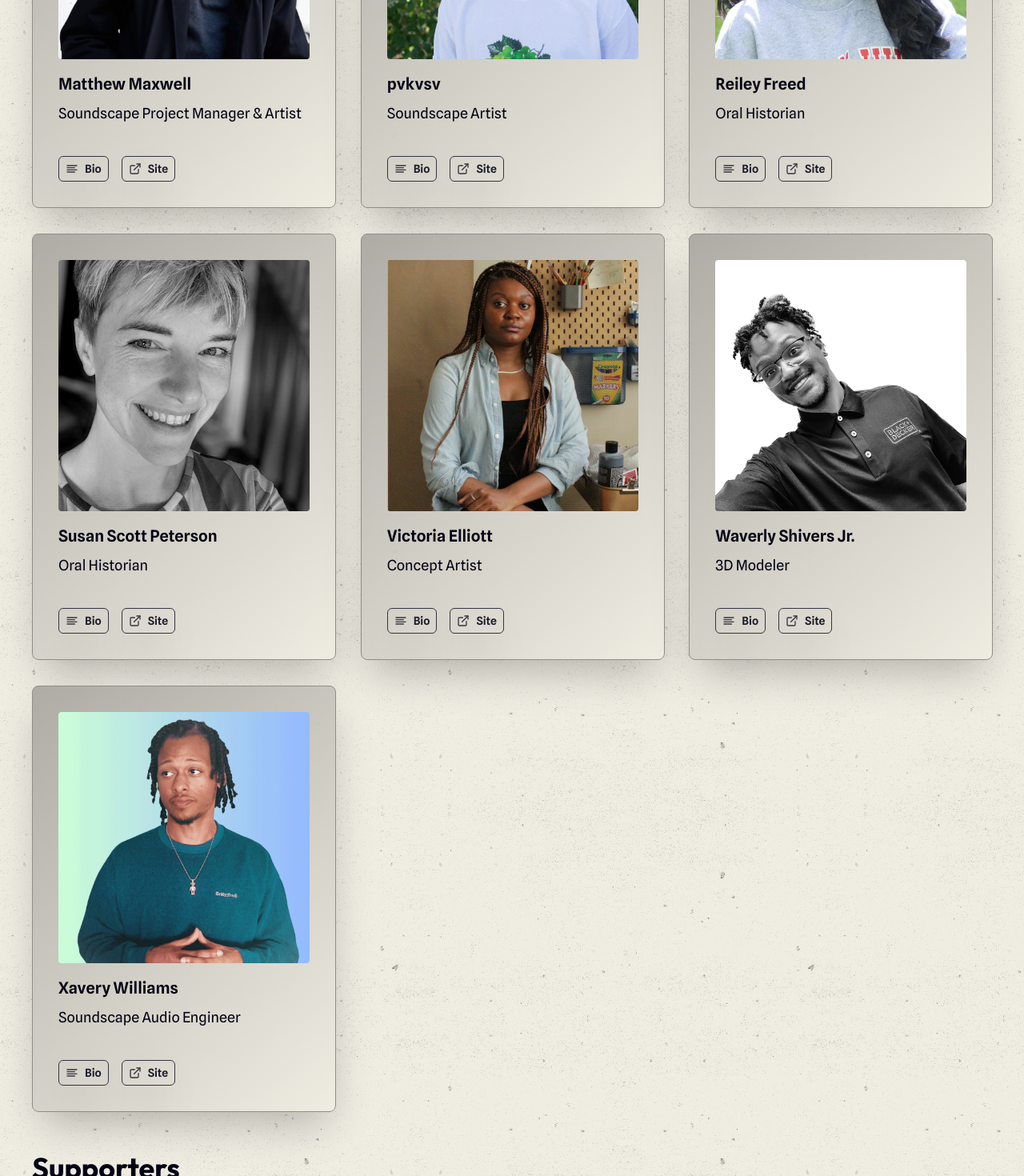
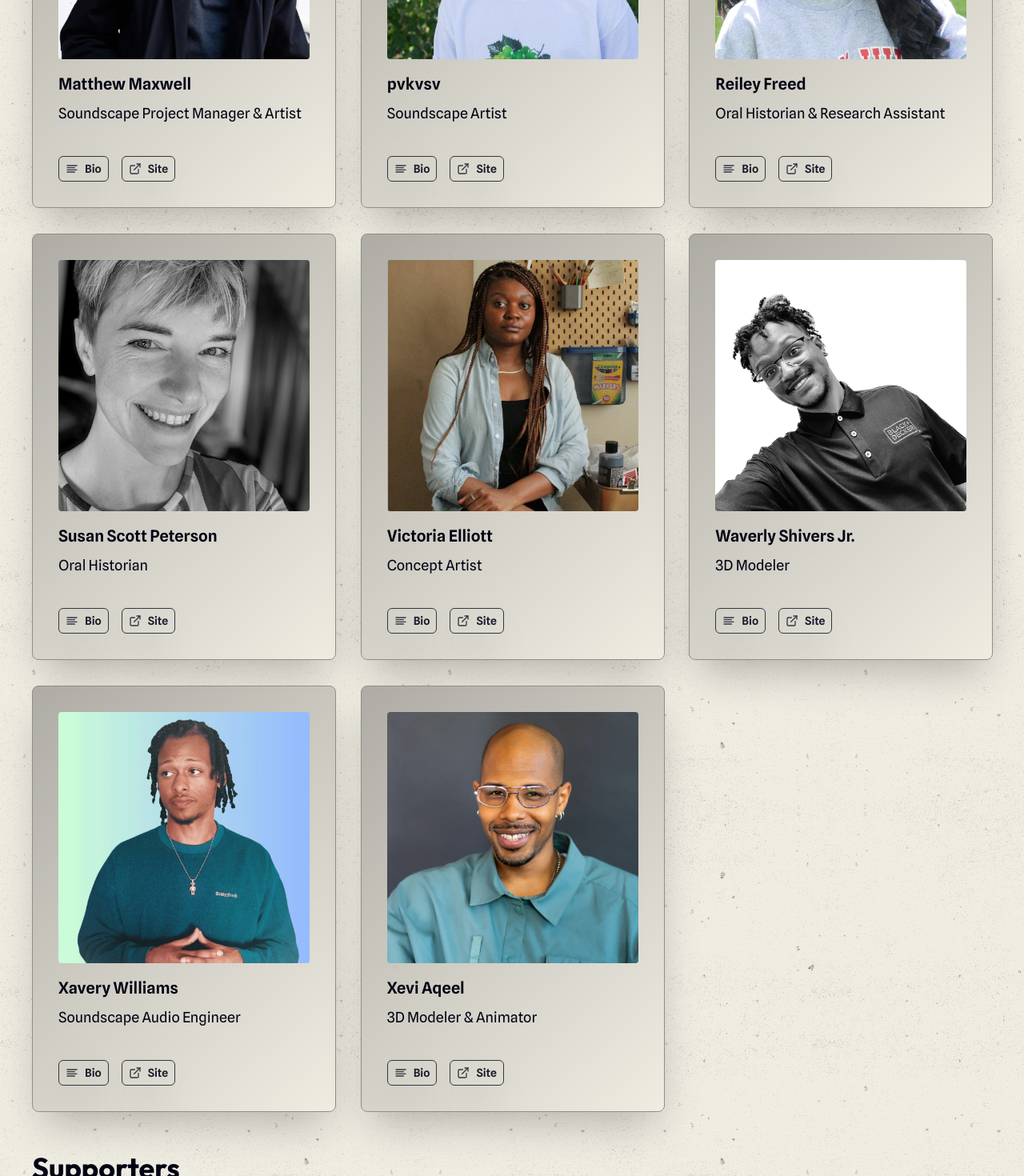
Before and after one commit to lookingglasspgh/lg-site-v1, a Next.js app: page /contributors in a window 1280 px wide. Shown: the part 2240-3710 px from the top of the page at 80% size. Built offline with nearby package versions, Linux system fonts and the light colour scheme.

Commit message:
feat: xevi add

```diff
--- a/src/content/contributors.js
+++ b/src/content/contributors.js
@@ -252,7 +252,7 @@ const contributors = {
     },
     {
       name: 'Reiley Freed',
-      role: 'Oral Historian',
+      role: 'Oral Historian & Research Assistant',
       headshotPath: '/collaborators/reiley.webp',
       website: 'https://bhph.my.canva.site',
       bio: (
@@ -350,6 +350,25 @@ const contributors = {
         </span>
       ),
     },
+    {
+      name: 'Xevi Aqeel',
+      role: '3D Modeler & Animator',
+      headshotPath: '/collaborators/xevi.webp',
+      website: 'https://kinardist.media',
+      bio: (
+        <span>
+          Xevi Aqeel is a Creative Technologist, Writer and Animator made in New
+          York. When he's not dancing at the intersection of art and technology,
+          you might find him engrossed training martial arts, engrossed in a
+          mathematics/fantasy novel, playing an RPG or Magic the Gathering. He
+          attended Parson School of Design where he studied Game Design. There
+          he fell in love with generative art using Processing and P5.js. That
+          led him to 2D and 3D animation where he spent the bulk of his career.
+          Though much of his work has been in advertising and CPG, he jumps at
+          any chance to help make New Media projects come to life.
+        </span>
+      ),
+    },
   ],
   partnerDirectory: [
     {
```
Also changed, not shown: public/collaborators/xevi.webp (added).
